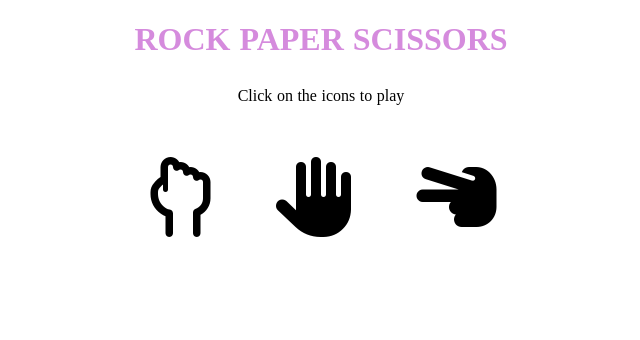
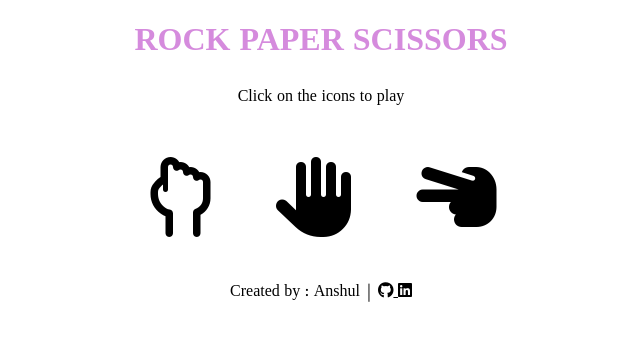
Before and after one commit to TechCursed/Rock-Paper-Scissors, a plain HTML site: page index.html in a window 1280 px wide. Shown: the whole page, without its empty margins (327-967 px from the left). Drawn offline with Linux system fonts and the light colour scheme.

Commit message:
Update index.html

```diff
--- a/index.html
+++ b/index.html
@@ -7,12 +7,10 @@
   <title>ROCK PAPER SCISSORS</title>
   <link href="style.css" rel="stylesheet" type="text/css" />
   <link rel="preconnect" href="https://fonts.googleapis.com">
-<link rel="preconnect" href="https://fonts.gstatic.com" crossorigin>
-<link href="https://fonts.googleapis.com/css2?family=Covered+By+Your+Grace&family=Noto+Serif+Telugu:wght@600;800&display=swap" rel="stylesheet">
-<link href="https://fonts.googleapis.com/css2?family=Covered+By+Your+Grace&family=Montserrat&family=Noto+Serif+Telugu:wght@600;800&display=swap" rel="stylesheet">
-<script src="https://kit.fontawesome.com/2cb5615cdf.js" crossorigin="anonymous"></script>
-
-
+  <link rel="preconnect" href="https://fonts.gstatic.com" crossorigin>
+  <link href="https://fonts.googleapis.com/css2?family=Covered+By+Your+Grace&family=Noto+Serif+Telugu:wght@600;800&display=swap" rel="stylesheet">
+  <link href="https://fonts.googleapis.com/css2?family=Covered+By+Your+Grace&family=Montserrat&family=Noto+Serif+Telugu:wght@600;800&display=swap" rel="stylesheet">
+  <script src="https://kit.fontawesome.com/2cb5615cdf.js" crossorigin="anonymous"></script>
 </head>
 
 <body>
@@ -42,6 +40,12 @@
   <h4> </h4>
 </div>
 
+<footer>
+  <div id="ends">
+    Created by :  Anshul | <a href="https://github.com/TechCursed" target="blank"><i class="fa-brands fa-github"> </i> </a> <a href="https://www.linkedin.com/in/techcursed/" target="blank"> <i class="fa-brands fa-linkedin"></i></a>
+  </div>
+</footer>
+
 
   <script src="script.js"></script>
 </body>
```
